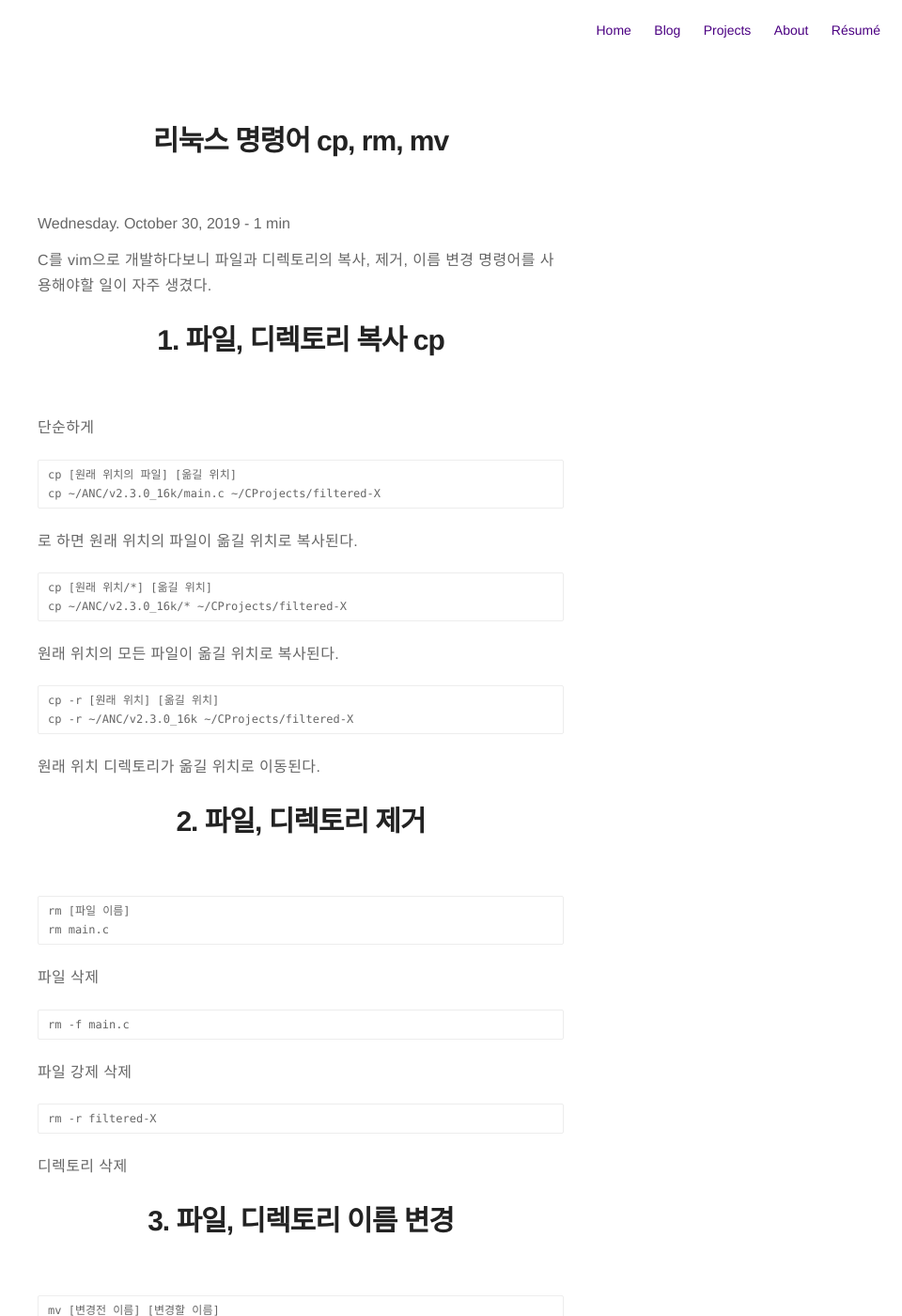
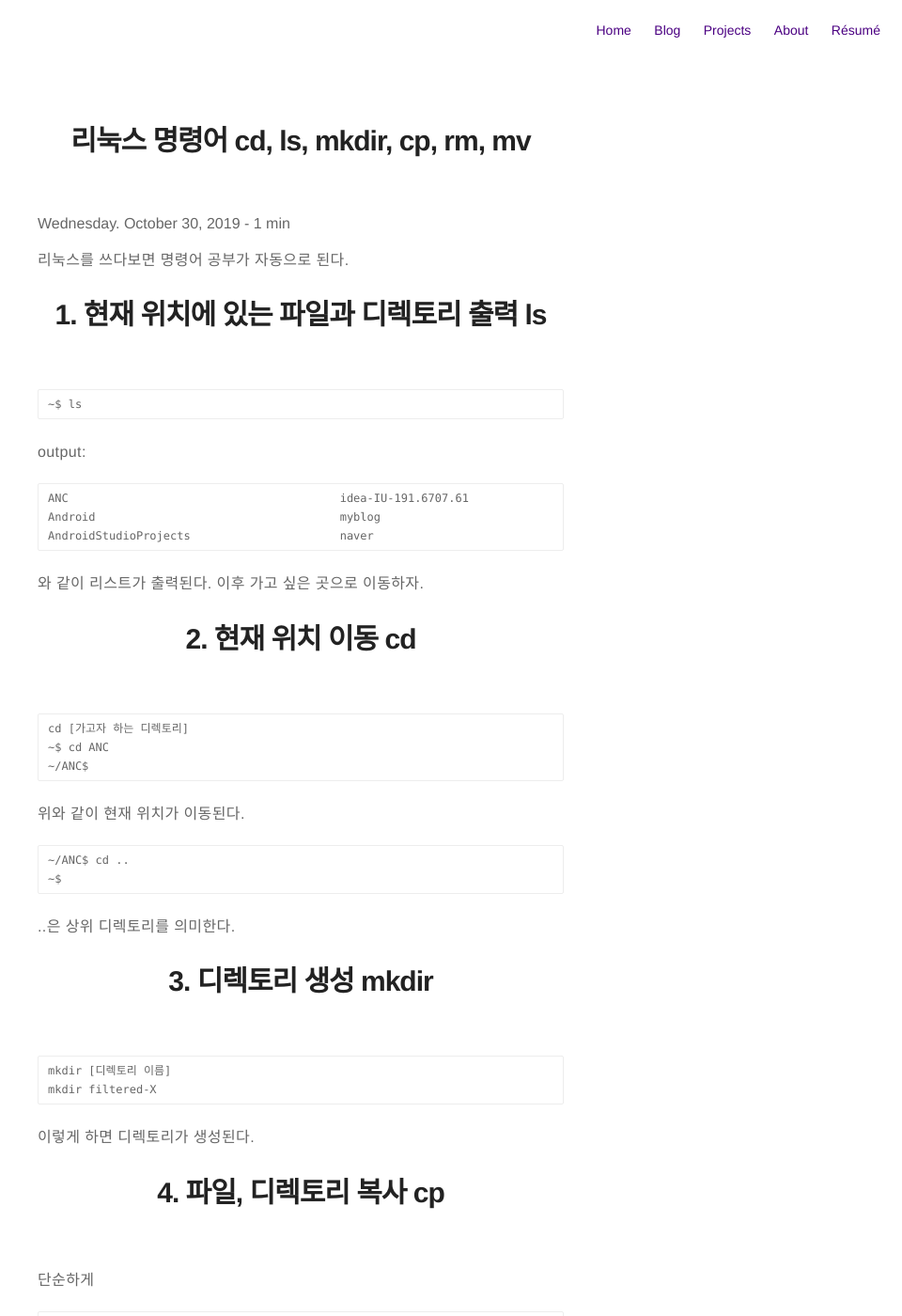
Before and after one commit to HanSeokhyeon/HanSeokhyeon.github.io, a Jekyll site: the page built from _posts/2019-10-30-linux-command.md, in a window 1280 px wide and 1400 px high. Shown: the whole window at 94% size, without its empty margins (320-1280 px from the left). Built offline with Jekyll 4.4.1, drawn with Linux system fonts in a browser that asks for light colours; comment, search, counter and statistics services are not loaded; some of the changed text lies outside the part shown.

Commit message:
modify post linux command

````diff
--- a/_posts/2019-10-30-linux-command.md
+++ b/_posts/2019-10-30-linux-command.md
@@ -1,14 +1,48 @@
 ---
 layout: post
-title: 리눅스 명령어 cp, rm, mv
+title: 리눅스 명령어 cd, ls, mkdir, cp, rm, mv
 date: 2019-10-30 16:12:00 +0900
 category: blog
 author: HanSeokhyeon
 ---
 
-C를 vim으로 개발하다보니 파일과 디렉토리의 복사, 제거, 이름 변경 명령어를 사용해야할 일이 자주 생겼다.
+리눅스를 쓰다보면 명령어 공부가 자동으로 된다.
 
-# 1. 파일, 디렉토리 복사 cp
+# 1. 현재 위치에 있는 파일과 디렉토리 출력 ls
+```
+~$ ls
+```
+output:
+```
+ANC                                        idea-IU-191.6707.61
+Android                                    myblog
+AndroidStudioProjects                      naver
+```
+와 같이 리스트가 출력된다. 이후 가고 싶은 곳으로 이동하자.
+
+# 2. 현재 위치 이동 cd
+```
+cd [가고자 하는 디렉토리]
+~$ cd ANC
+~/ANC$
+```
+위와 같이 현재 위치가 이동된다.
+
+```
+~/ANC$ cd ..
+~$
+```
+..은 상위 디렉토리를 의미한다.
+
+# 3. 디렉토리 생성 mkdir
+```
+mkdir [디렉토리 이름]
+mkdir filtered-X
+```
+이렇게 하면 디렉토리가 생성된다.
+
+
+# 4. 파일, 디렉토리 복사 cp
 단순하게
 ```
 cp [원래 위치의 파일] [옮길 위치]
````
Also changed, not shown: other parts of _posts/2019-10-30-linux-command.md (+2 -2 lines).
